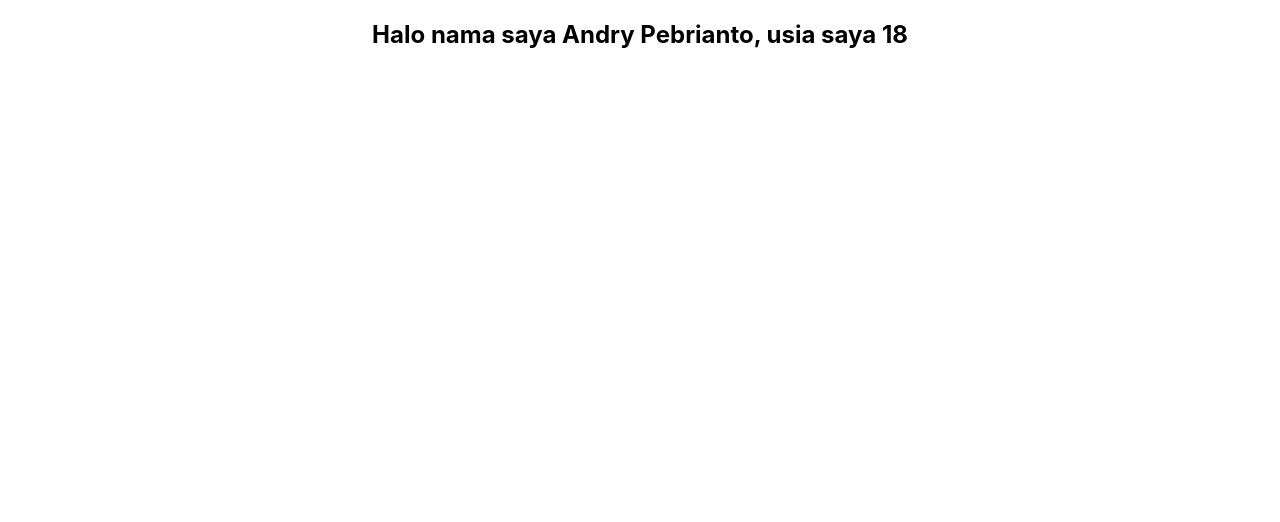
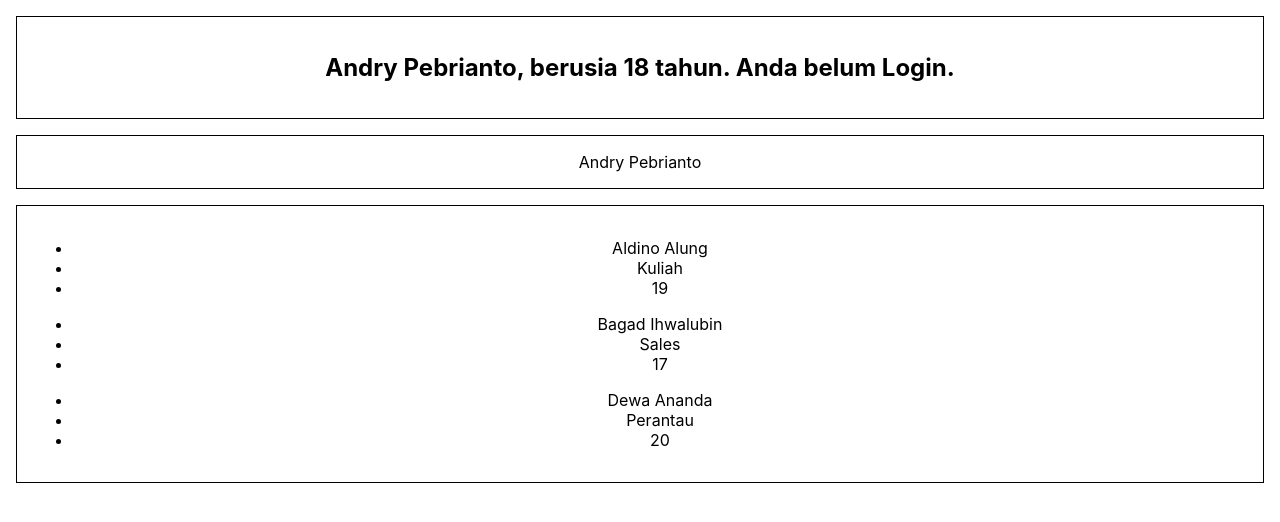
Before and after one commit to Aswassaw/belajar-react-typescript, a React (Create React App) app: page / in a window 1280 px wide. Shown: the top 522 px of the page. Built offline with nearby package versions, Linux system fonts and the light colour scheme.

Commit message:
Membuat props dengan type boolean, object, dan array of object

```diff
--- a/src/App.css
+++ b/src/App.css
@@ -2,37 +2,8 @@
   text-align: center;
 }
 
-.App-logo {
-  height: 40vmin;
-  pointer-events: none;
+.border {
+  margin: 1rem;
+  padding: 1rem;
+  border: 1px solid black;
 }
-
-@media (prefers-reduced-motion: no-preference) {
-  .App-logo {
-    animation: App-logo-spin infinite 20s linear;
-  }
-}
-
-.App-header {
-  background-color: #282c34;
-  min-height: 100vh;
-  display: flex;
-  flex-direction: column;
-  align-items: center;
-  justify-content: center;
-  font-size: calc(10px + 2vmin);
-  color: white;
-}
-
-.App-link {
-  color: #61dafb;
-}
-
-@keyframes App-logo-spin {
-  from {
-    transform: rotate(0deg);
-  }
-  to {
-    transform: rotate(360deg);
-  }
-}
--- a/src/App.tsx
+++ b/src/App.tsx
@@ -1,10 +1,37 @@
-import './App.css';
-import { Greet } from './components/Greet';
+import "./App.css";
+import { Greet } from "./components/Greet";
+import { Person } from "./components/Person";
+import { PersonList } from "./components/PersonList";
 
 function App() {
+  const personName = {
+    firstName: "Andry",
+    lastName: "Pebrianto",
+  };
+
+  const personList = [
+    {
+      name: "Aldino Alung",
+      job: "Kuliah",
+      age: 19,
+    },
+    {
+      name: "Bagad Ihwalubin",
+      job: "Sales",
+      age: 17,
+    },
+    {
+      name: "Dewa Ananda",
+      job: "Perantau",
+      age: 20,
+    },
+  ];
+
   return (
-    <div className="App">
-      <Greet name="Andry Pebrianto" age={18} />
+    <div className='App'>
+      <Greet name='Andry Pebrianto' age={18} isLoggedIn={false} />
+      <Person name={personName} />
+      <PersonList personListData={personList} />
     </div>
   );
 }
--- a/src/components/Greet.tsx
+++ b/src/components/Greet.tsx
@@ -1,15 +1,18 @@
-interface GreetInterface {
+// Membuat interface untuk string, number, dan boolean
+interface GreetProps {
   name: string;
   age: number;
+  isLoggedIn: boolean;
 }
 
-export const Greet = (props: GreetInterface) => {
-  const { name, age } = props;
+export const Greet = (props: GreetProps) => {
+  const { name, age, isLoggedIn } = props;
 
   return (
-    <div>
+    <div className="border">
       <h2>
-        Halo nama saya {name}, usia saya {age}
+        {name}, berusia {age} tahun. Anda{" "}
+        {isLoggedIn ? "sudah Login." : "belum Login."}
       </h2>
     </div>
   );
--- /dev/null
+++ b/src/components/Person.tsx
@@ -0,0 +1,15 @@
+// Mmebuat interface untuk object
+interface PersonProps {
+  name: {
+    firstName: string;
+    lastName: string;
+  };
+}
+
+export const Person = (props: PersonProps) => {
+  return (
+    <div className="border">
+      {props.name.firstName} {props.name.lastName}
+    </div>
+  );
+};
--- /dev/null
+++ b/src/components/PersonList.tsx
@@ -0,0 +1,22 @@
+// Membuat Interface untuk array of object
+interface PersonListProps {
+  personListData: {
+    name: string;
+    job: string;
+    age: number;
+  }[];
+}
+
+export const PersonList = (props: PersonListProps) => {
+  return (
+    <div className='border'>
+      {props.personListData.map((person, index) => (
+        <ul key={index}>
+          <li>{person.name}</li>
+          <li>{person.job}</li>
+          <li>{person.age}</li>
+        </ul>
+      ))}
+    </div>
+  );
+};
```
